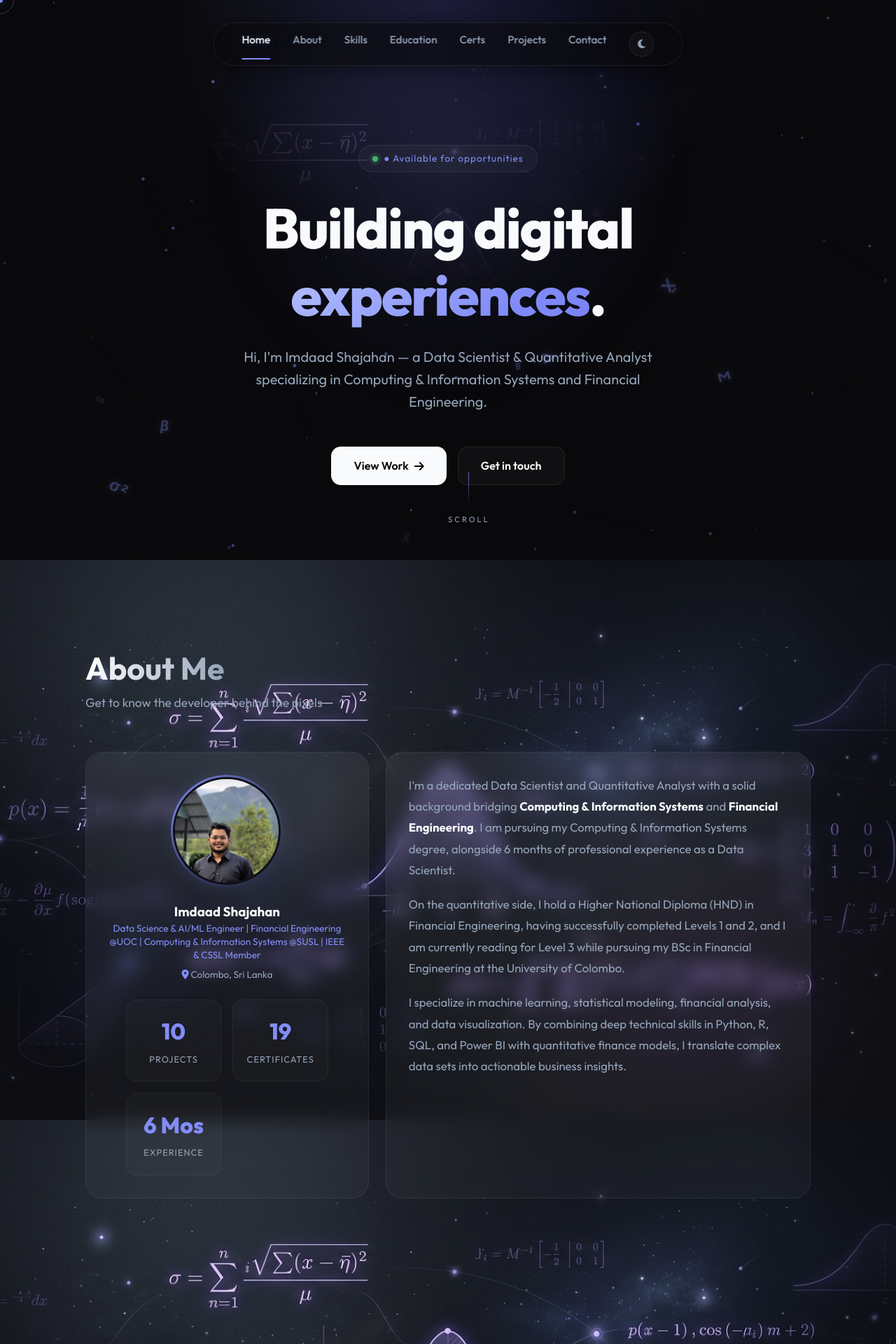
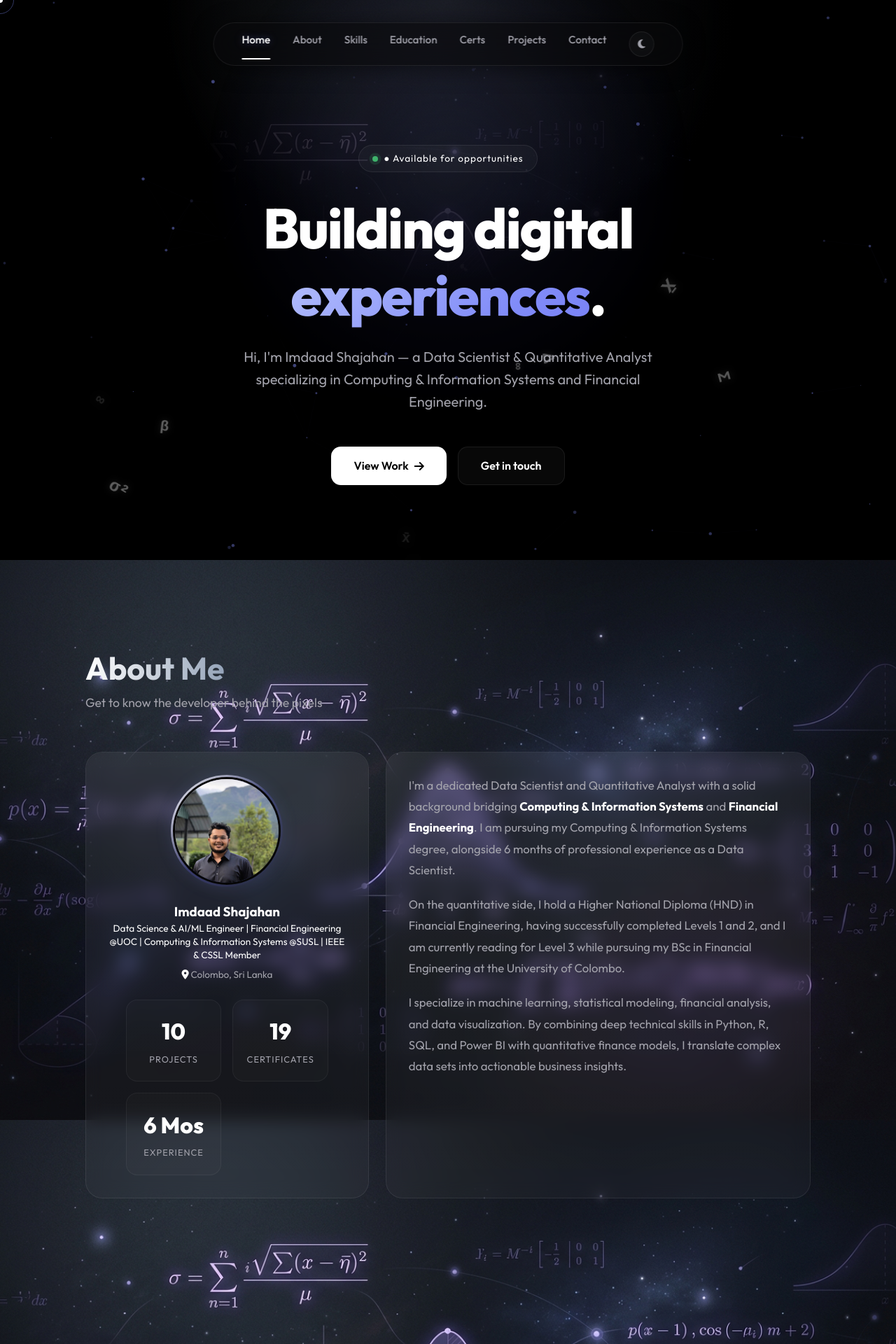
Before and after one commit to ShajahanImdaad53/Portfolio, a PHP site: page /index.html in a window 1280 px wide. Shown: the top 1920 px of the page at 70% size. Run offline with PHP 8.4, Linux system fonts and the light colour scheme; some libraries are stand-ins or nearby versions.

Commit message:
Update theme to dark black, remove scroll button, add predictive-analysis thumbnail

```diff
--- a/index.html
+++ b/index.html
@@ -72,10 +72,7 @@
         </div>
       </div>
     </div>
-    <div class="scroll-indicator">
-      <div class="scroll-line"></div>
-      <span class="scroll-text">Scroll</span>
-    </div>
+
   </section>
 
   <!-- About Section -->
--- a/script.js
+++ b/script.js
@@ -359,6 +359,7 @@ async function fetchGitHubProjects() {
         'AutoReply': 'assets/thumbnails/autoreply_thumb.jpg',
         'imdaadECW': 'assets/thumbnails/imdaad_ecw_thumb.jpg',
         'online-complaint-box': 'assets/thumbnails/online_complaint_box_thumb.jpg',
+        'predictive-analysis': 'assets/thumbnails/predictive_analysis_thumb.jpg',
       };
       const thumbImage = thumbnailMap[repo.name] || null;
 
--- a/style.css
+++ b/style.css
@@ -1,12 +1,12 @@
 @import url('https://fonts.googleapis.com/css2?family=Outfit:wght@300;400;500;600;700;800&display=swap');
 
 :root {
-  --bg-color: #09090b;
-  --bg-gradient: radial-gradient(circle at top center, rgba(30, 27, 75, 0.4) 0%, #09090b 40%);
-  --text-primary: #f8fafc;
-  --text-secondary: #94a3b8;
-  --accent-color: #818cf8;
-  --accent-glow: rgba(129, 140, 248, 0.5);
+  --bg-color: #000000;
+  --bg-gradient: radial-gradient(circle at top center, rgba(30, 30, 30, 0.4) 0%, #000000 40%);
+  --text-primary: #ffffff;
+  --text-secondary: #a1a1aa;
+  --accent-color: #ffffff;
+  --accent-glow: rgba(255, 255, 255, 0.3);
   --glass-bg: rgba(255, 255, 255, 0.03);
   --glass-border: rgba(255, 255, 255, 0.08);
   --glass-hover: rgba(255, 255, 255, 0.06);
```
Also changed, not shown: assets/thumbnails/predictive_analysis_thumb.jpg (added).
